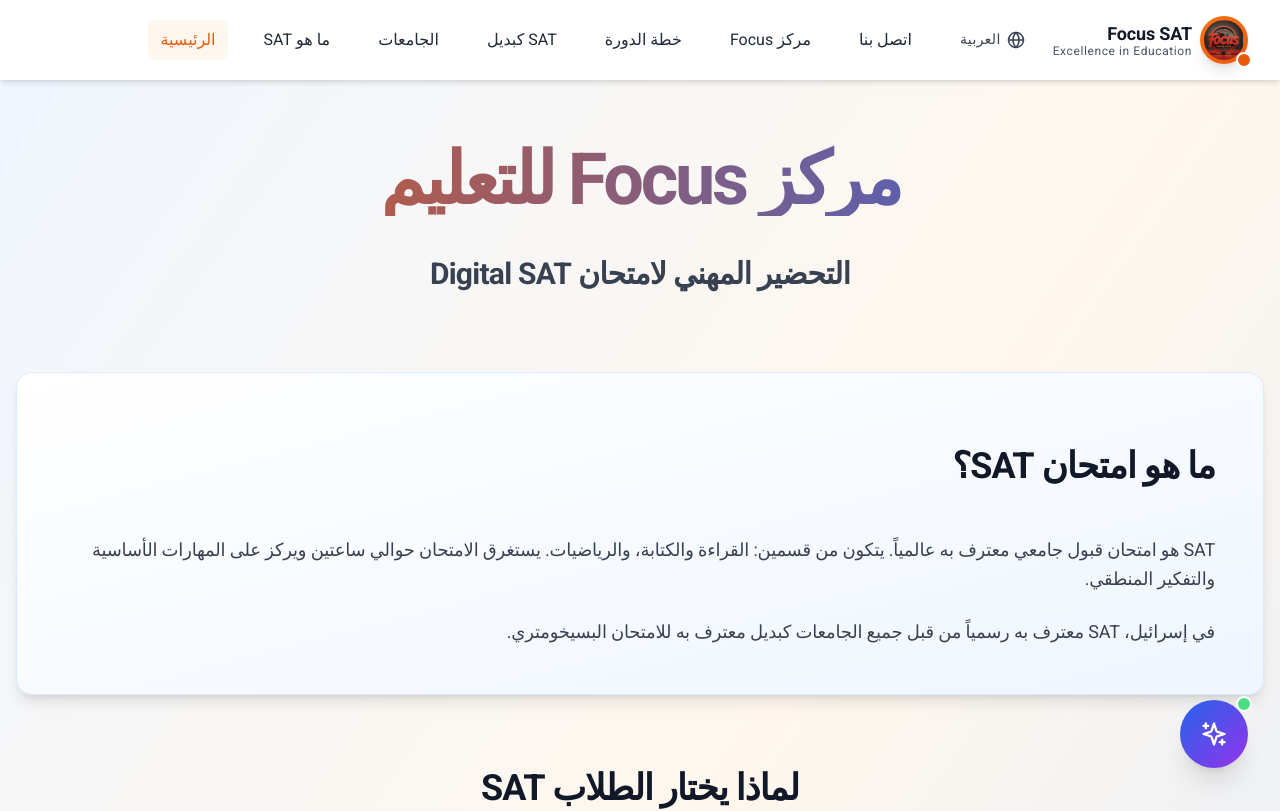
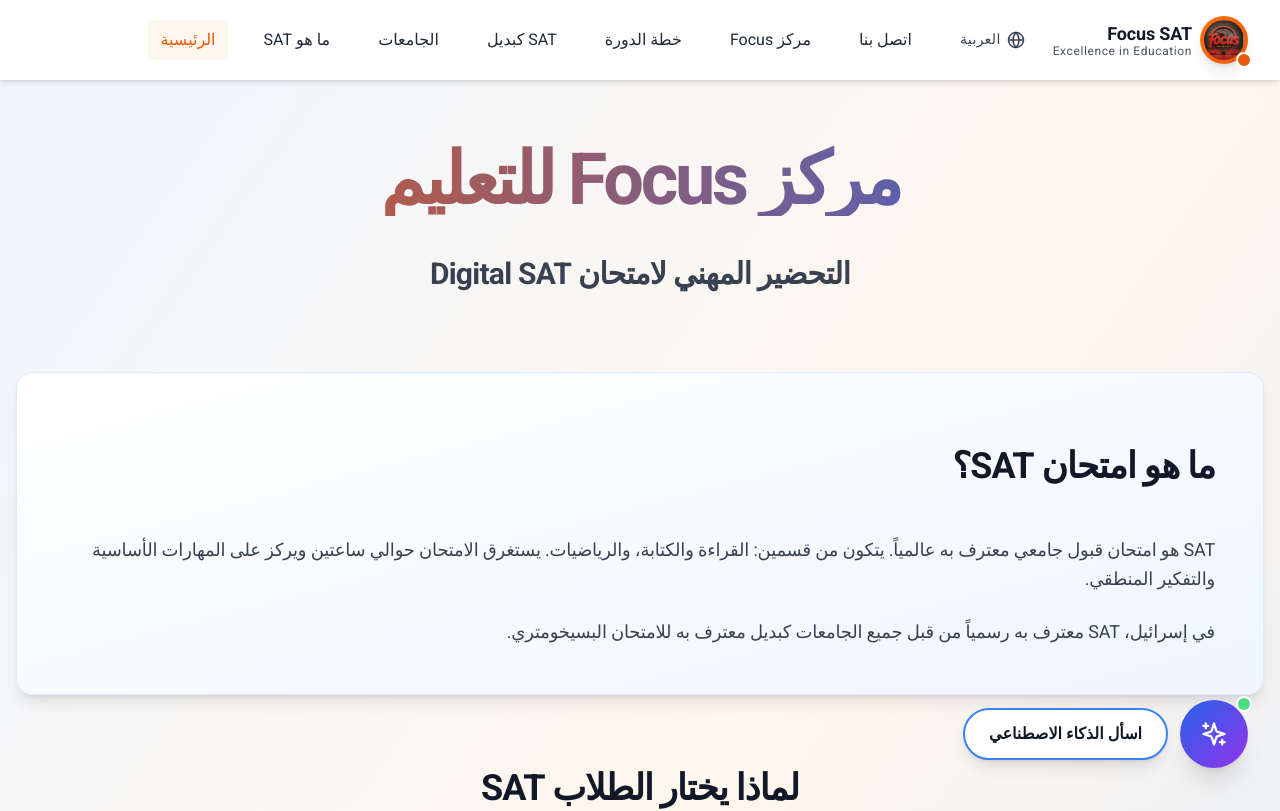
Before and after one commit to mohamadzoubi2806-ctrl/codeforfocusat, a React (Vite) app: page / in a window 1280 px wide. Shown: the top 811 px of the page. Built offline with nearby package versions, Linux system fonts and the light colour scheme.

Commit message:
Updated AiBubble.tsx

```diff
--- a/src/components/layout/AiBubble.tsx
+++ b/src/components/layout/AiBubble.tsx
@@ -17,7 +17,7 @@ export default function AiBubble() {
       className="fixed bottom-8 right-8 z-50 flex items-center gap-3 group"
       aria-label="AI Tutor"
     >
-      <div className="bg-white text-gray-900 px-6 py-3 rounded-full shadow-lg border-2 border-blue-500 font-semibold text-base opacity-0 group-hover:opacity-100 transition-opacity duration-300">
+      <div className="bg-white text-gray-900 px-6 py-3 rounded-full shadow-lg border-2 border-blue-500 font-semibold text-base transition-all duration-300 hover:shadow-xl">
         {buttonText[language]}
       </div>
       <div className="relative">
```
